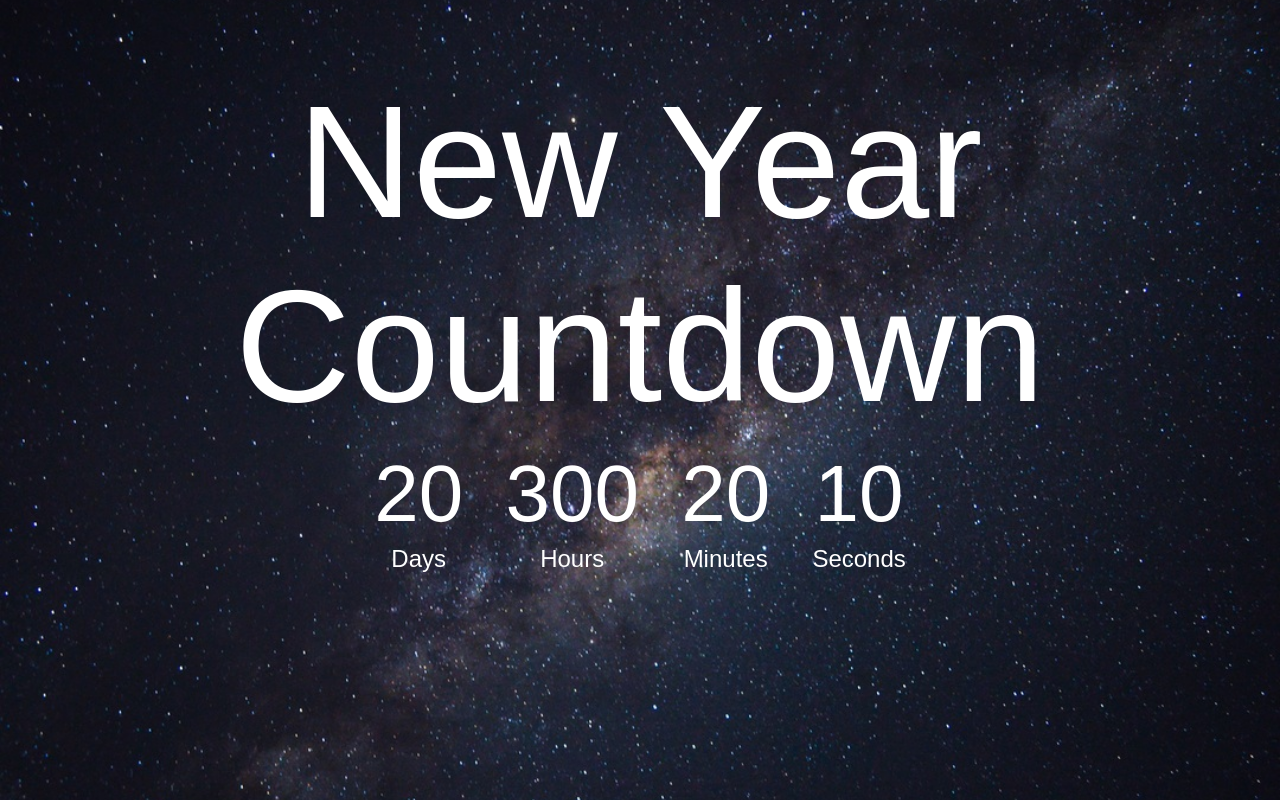
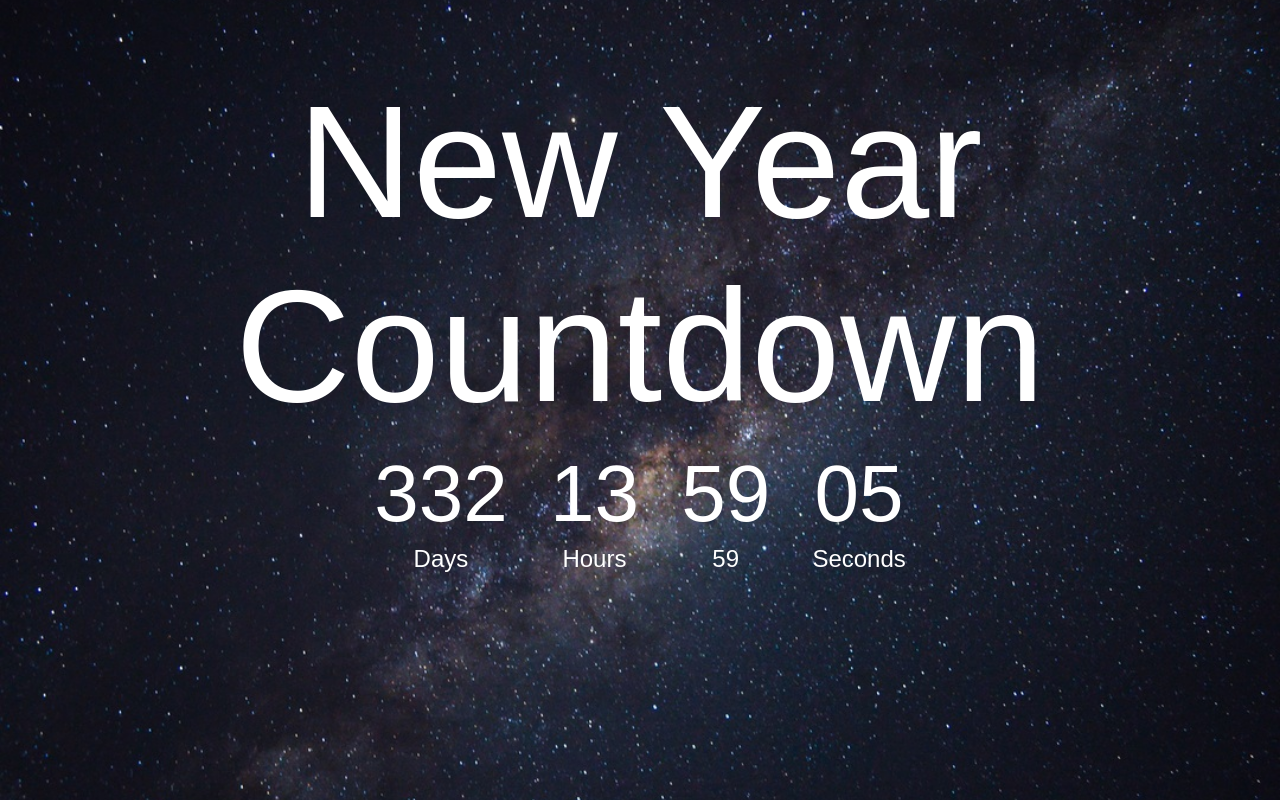
Before and after one commit to pablochux/360webs360days, a plain HTML site: page Day 12/index.html in a window 1280 px wide. Drawn offline with Linux system fonts and the light colour scheme.

Commit message:
Day 12 finished 👊🏻 ✔️

```diff
--- a/Day 12/index.html
+++ b/Day 12/index.html
@@ -11,19 +11,19 @@
 		<h1 class="center">New Year Countdown</h1>
 		<div class="date-container center">
 			<div class="days-container center">
-				<p class="days">20</p>
+				<p class="days"></p>
 				<p class="text">Days</p>
 			</div>
 			<div class="hours-container center">
-				<p class="hours">300</p>
+				<p class="hours"></p>
 				<p class="text">Hours</p>
 			</div>
 			<div class="minutes-container center">
-				<p class="minutes">20</p>
+				<p class="minutes"></p>
 				<p class="text minutes">Minutes</p>
 			</div>
 			<div class="seconds-container center ">
-				<p class="seconds">10</p>
+				<p class="seconds"></p>
 				<p class="text">Seconds</p>
 			</div>
 		</div>
--- a/Day 12/script.js
+++ b/Day 12/script.js
@@ -1,41 +1,39 @@
 $(document).ready(function(){
-	var deadLineDate = 'December 31 ' + nextYear + ' 23:59:59';
 	var nextDate = new Date();
-	var nextYear = nextDate.getFullYear();
+	var deadLineDate = 'December 31 ' + nextDate.getFullYear() + ' 23:59:59';
 	initializeClock(deadLineDate);
 });
 
+function initializeClock(deadLineDate) {
+	function updateClock(deadLineDate) {
+		// Get the remaining time and update all the date
+		var time = getTimeRemaining(deadLineDate);
+		$('.days').text(time.days);
+		$('.hours').text(('0' + time.hours).slice(-2));
+		$('.minutes').text(('0' + time.minutes).slice(-2));
+		$('.seconds').text(('0' + time.seconds).slice(-2));
+		// If there isn't time -> Stop
+		if(time.total <= 0){
+			clearInternval(timeInterval);
+		}
+	}
+	updateClock(deadLineDate);
+	var timeinterval = setInterval(function(){updateClock(deadLineDate)}, 1000);
+}
+
 function getTimeRemaining(deadLineDate) {
 	// Future date - actual date = remaining date
-	var t = Date.parse(deadLineDate) - Date.now();
-	// var seconds = Math.floor((t / 1000) % 60);
-	// var minutes = Math.floor((t / 1000 / 60) % 60);
-	// var hours = Math.floor((t / (1000 * 60 * 60)) % 24);
-	// var days = Math.floor(t / (1000 * 60 * 60 * 24));
+	var time = Date.parse(deadLineDate) - Date.now();
+	var seconds = Math.floor((time / 1000) % 60);
+	var minutes = Math.floor((time / 1000 / 60) % 60);
+	var hours = Math.floor((time / (1000 * 60 * 60)) % 24);
+	var days = Math.floor(time / (1000 * 60 * 60 * 24));
 	// returns an array with the data
 	return {
-		'total': t,
+		'total': time,
 		'days': days,
 		'hours': hours,
 		'minutes': minutes,
 		'seconds': seconds
 	};
 }
-
-function initializeClock(endTime) {
-	// Refresh all the data
-	// t is an array with all the data
-	var t = getTimeRemaining(endTime);
-	function updateClock(t) {
-		$('.days').text(t.days);
-		$('.hours').text(('0' + t.hours).slice(-2));
-		$('.minutes').text(('0' + t.minutes).slice(-2));
-		$('.seconds').text(('0' + t.seconds).slice(-2));
-	}
-	updateClock(t);
-	// cuando se ha llegado al fin del tiempo (00000000)
-	if (t.total <= 0) {
-		clearInterval(timeinterval);
-	}
-	var timeinterval = setInterval(updateClock, 1000);
-}
```
